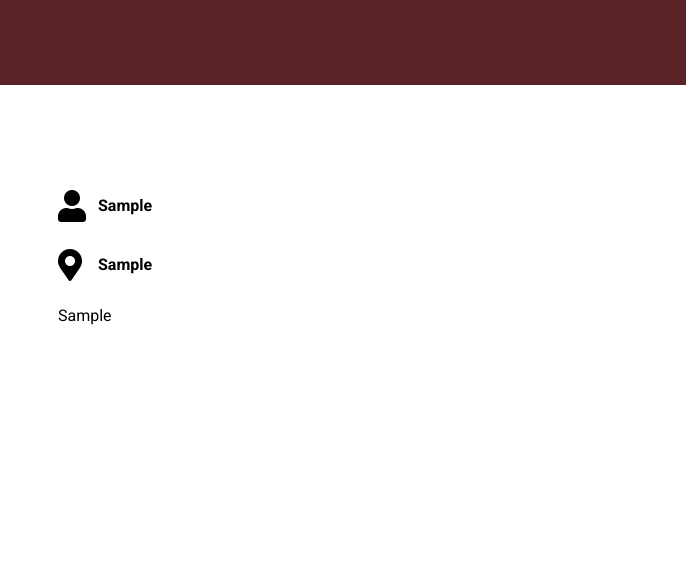
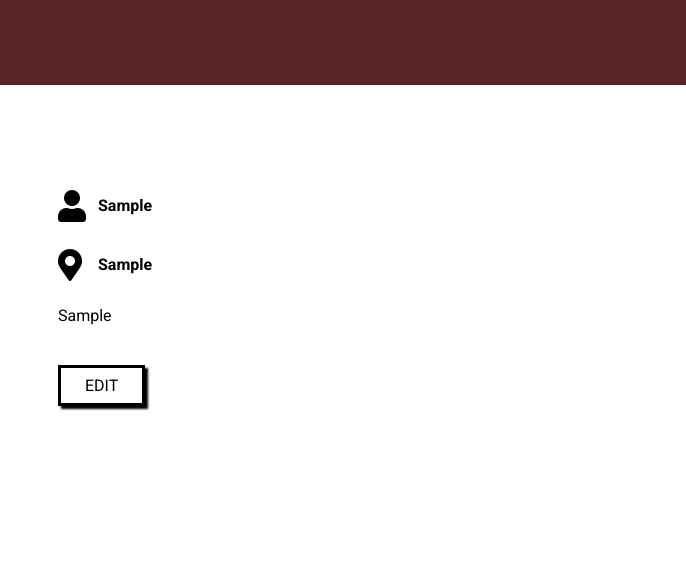
Before and after one commit to ejgilleland/code-journal, a plain HTML site: page index.html in a window 1280 px wide. Both pictures are taken after typing "https://example.com", "Sample", "Sample", "Sample", "Sample" into the empty fields and a click on the button "SAVE". Shown: the full height of the page, 594-1280 px from the left. Drawn offline with Linux system fonts and the light colour scheme.

Commit message:
Added link styled as button for editing profile. Added event listener for <a> elements, which changes the view based on the event.target's dataset.view value. #3

```diff
--- a/css/styles.css
+++ b/css/styles.css
@@ -23,14 +23,23 @@ header {
 .button-container {
   display: flex;
   justify-content: flex-end;
-  margin: 1.5rem 0;
+
+  /* margin: 1.5rem 0; */
 }
 
-.button-container > button {
+button,
+a {
+  margin: 1.5rem 0;
   font: inherit;
   padding: 0.5rem 1.5rem;
   border: 3px solid black;
   box-shadow: 3px 3px 2px black;
+}
+
+a {
+  display: inline-block;
+  text-decoration: none;
+  color: black;
 }
 
 button:hover {
--- a/js/main.js
+++ b/js/main.js
@@ -17,6 +17,12 @@ $profileForm.addEventListener('submit', function (event) {
   localStorage.setItem('data-profile', JSON.stringify(data));
   $profileForm.reset();
   $avatarImg.setAttribute('src', './images/placeholder-image-square.jpg');
+});
+
+document.addEventListener('click', function (event) {
+  if (event.target.nodeName.toLowerCase() === 'a') {
+    viewSwapper(event.target.dataset.view);
+  }
 });
 
 function profileRender(dataProfile) {
@@ -43,11 +49,15 @@ function profileRender(dataProfile) {
   $locationIcon.className = 'fas fa-map-marker-alt';
   var $bio = document.createElement('p');
   $bio.textContent = dataProfile.bio;
+  var $editLink = document.createElement('a');
+  $editLink.setAttribute('href', '#');
+  $editLink.setAttribute('data-view', 'edit-profile');
+  $editLink.textContent = 'EDIT';
 
   $mainDiv.append($header, $row);
   $row.append($imgContainer, $textContainer);
   $imgContainer.appendChild($newAvatar);
-  $textContainer.append($usernameHeader, $locationHeader, $bio);
+  $textContainer.append($usernameHeader, $locationHeader, $bio, $editLink);
   $usernameHeader.append($personIconSpan, dataProfile.username);
   $personIconSpan.appendChild($personIcon);
   $locationHeader.append($locationIconSpan, dataProfile.location);
```
